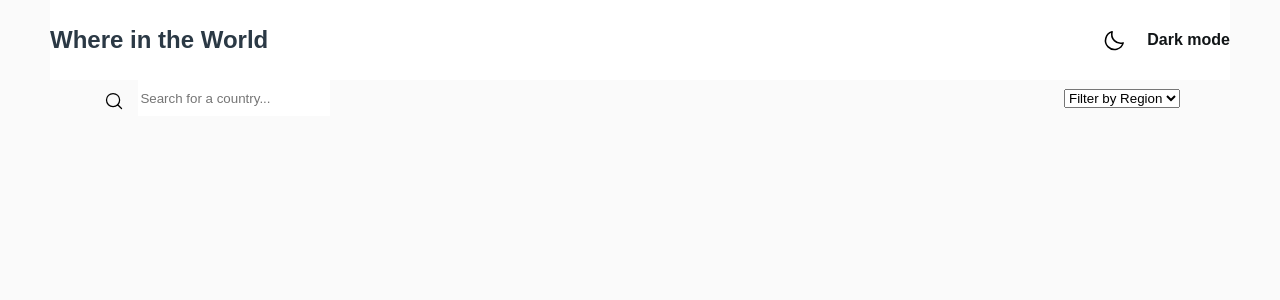
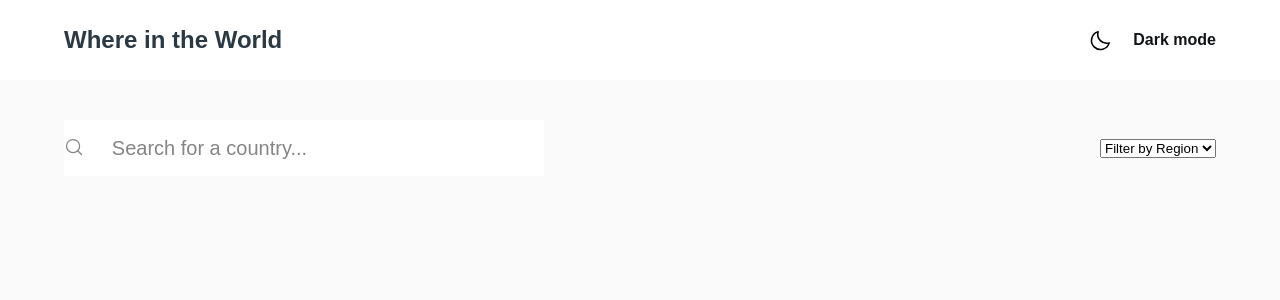
Before and after one commit to lukasviliams/country, a Vue app: page / in a window 1280 px wide. Shown: the top 300 px of the page. Built offline with nearby package versions, Linux system fonts and the light colour scheme; no server answers.

Commit message:
input animation

```diff
--- a/src/App.vue
+++ b/src/App.vue
@@ -1,7 +1,9 @@
 <template>
   <div id="nav">
     <div class="navigation">
-      <router-link to="/">Where in the World</router-link>
+      <div class="router-header">
+        <router-link to="/">Where in the World</router-link>
+      </div>
       <div class="svg_container">
         <svg
           xmlns="http://www.w3.org/2000/svg"
@@ -28,10 +30,6 @@
 </template>
 
 <style>
-#app {
-  padding-left: 5rem;
-  padding-right: 5rem;
-}
 .navigation {
   height: 8rem;
   display: flex;
@@ -59,4 +57,10 @@
   color: var(--dark-blue);
   text-decoration: none;
 }
+.router-header {
+  padding-left: 5vw;
+}
+.svg_container {
+  padding-right: 5vw;
+}
 </style>
--- a/src/components/Inputs.vue
+++ b/src/components/Inputs.vue
@@ -12,11 +12,13 @@
         >Search for a country...</label
       >
       <svg
+        id="svgSearch"
         xmlns="http://www.w3.org/2000/svg"
         width="20"
         height="20"
-        fill="#000000"
+        fill="rgba(133, 133, 133, 1)"
         viewBox="0 0 256 256"
+        class="svg"
       >
         <rect width="256" height="256" fill="none"></rect>
         <circle
@@ -24,7 +26,7 @@
           cy="116"
           r="84"
           fill="none"
-          stroke="#000000"
+          stroke="rgba(133, 133, 133, 1)"
           stroke-linecap="round"
           stroke-linejoin="round"
           stroke-width="16"
@@ -35,7 +37,7 @@
           x2="224"
           y2="224"
           fill="none"
-          stroke="#000000"
+          stroke="rgba(133, 133, 133, 1)"
           stroke-linecap="round"
           stroke-linejoin="round"
           stroke-width="16"
@@ -55,19 +57,35 @@
 </template>
 
 <script>
-export default {};
+import { onMounted, ref } from "@vue/runtime-core";
+export default {
+  name: "Inputs",
+  setup() {
+    const search = ref();
+    onMounted(() => {
+      search.value = document.getElementById("svgSearch");
+    });
+
+    const handleSearch = () => {
+      search.value.style.visibility = "hidden";
+    };
+
+    return { search, handleSearch };
+  },
+};
 </script>
 
-<style>
+<style scoped>
 .inputs_container {
   display: flex;
   justify-content: space-between;
   align-items: center;
+  margin-top: 5vh;
 }
 .input_container {
   position: relative;
-  height: 4.5vh;
-  width: 15vw;
+  height: 5.6rem;
+  width: 48rem;
 }
 input {
   height: 100%;
@@ -75,24 +93,56 @@ input {
   background-color: var(--white);
   outline: none;
   border: none;
+  font-size: 2rem;
+}
+svg {
+  transition: all 0.5s ease;
+}
+input {
+  text-indent: 10%;
+}
+.input-search:focus ~ svg {
+  position: absolute;
+  top: -2rem;
+  left: 20%;
+  animation: move 0.5s ease;
+}
+input::placeholder {
+  color: var(--light-mode-input);
 }
 .input_container label {
   position: absolute;
-  top: 0%;
+  top: -2rem;
   left: 30%;
   transition: 0.5s;
-  z-index: 1;
   opacity: 0;
+  font-size: 2rem;
 }
 .input-search:focus + .searchfield {
   opacity: 1;
 }
+input:focus::placeholder {
+  transition: 0.5s ease;
+  opacity: 0;
+}
 .input_container svg {
   position: absolute;
   top: 30%;
-  left: 2%;
+  left: 0;
 }
-.input_container input:placeholder-shown {
-  margin-left: 20%;
+/* Animations */
+@keyframes move {
+  0% {
+    opacity: 0;
+  }
+  25% {
+    opacity: 0;
+  }
+  50% {
+    opacity: 0.75;
+  }
+  100% {
+    opacity: 1;
+  }
 }
 </style>
--- a/src/views/Home.vue
+++ b/src/views/Home.vue
@@ -1,7 +1,7 @@
 <template>
   <div class="home">
+    <Inputs />
     <Spinner v-if="isLoading" />
-    <Inputs />
   </div>
 </template>
 
@@ -25,7 +25,7 @@ export default {
 </script>
 <style scoped>
 .home {
-  padding-left: 5rem;
-  padding-right: 5rem;
+  padding-left: 5vw;
+  padding-right: 5vw;
 }
 </style>
```
